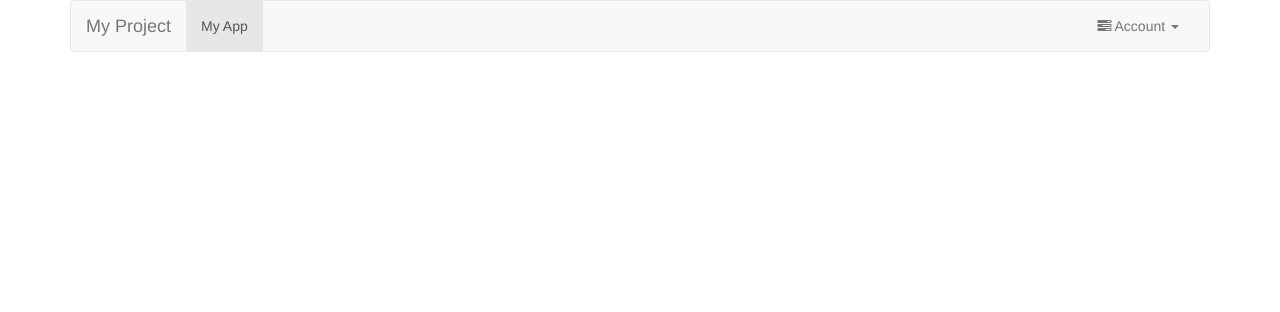
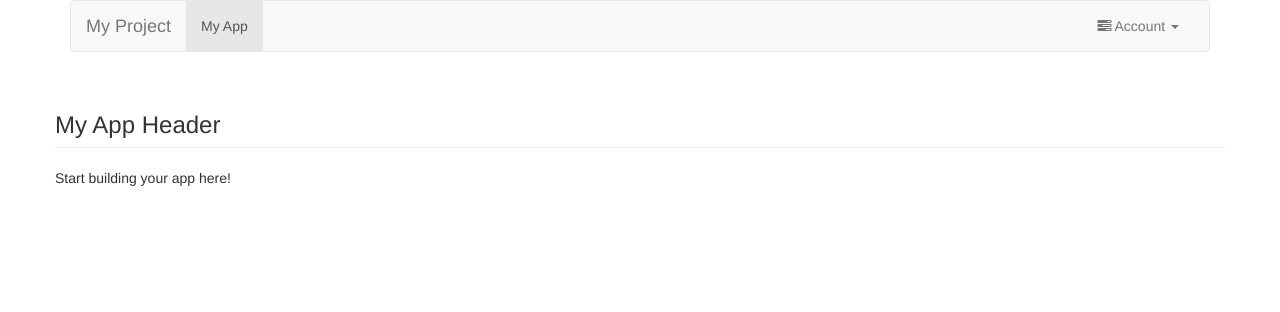
Before and after one commit to alexdlaird/django-bootstrap-authentication-template-project, a Django app: page /myapp in a window 1280 px wide. Shown: the top 312 px of the page. Run offline with Django 3.2, Linux system fonts and the light colour scheme; a user stored in the database is signed in; some libraries are stand-ins or nearby versions.

Commit message:
Fixing bug in template blocks for content. Adding placeholder content.

```diff
--- a/myapp/templates/myapp.html
+++ b/myapp/templates/myapp.html
@@ -2,6 +2,14 @@
 
 {% block title %}{{ PROJECT_NAME }} | My App{% endblock %}
 
-{% block body_div %}
+{% block content %}
+    <div class="page-content">
+        <h3 class="page-header">My App Header</h3>
 
+        <div class="row">
+            <div class="col-sm-12">
+                <p>Start building your app here!</p>
+            </div>
+        </div>
+    </div>
 {% endblock %}
```
Also changed, not shown: myapp/templates/settings.html (+9 -1 lines), 1 other file.
